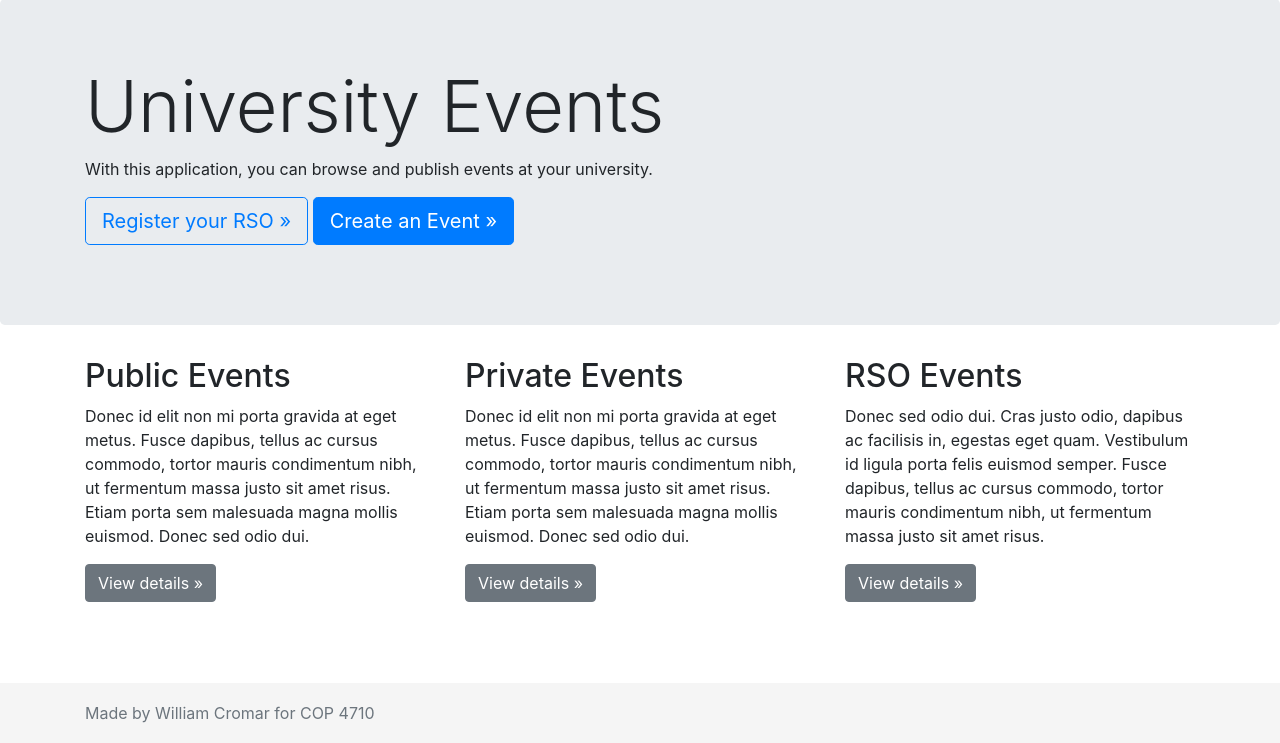
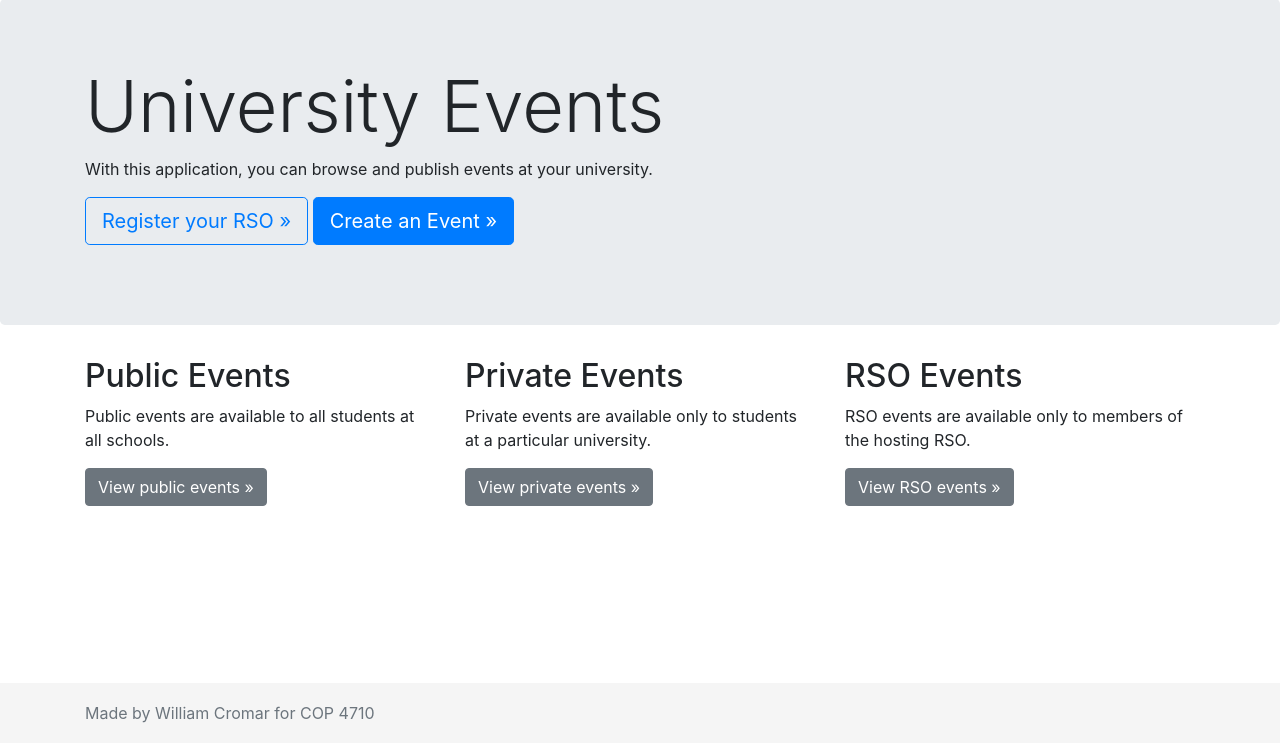
Before and after one commit to will-cromar/COP4710_project, a Flask app: page / in a window 1280 px wide. Shown: the part 57-800 px from the top of the page. Run offline with Flask 2, Linux system fonts and the light colour scheme; parts of the project's set-up code (start-up, migrations or seed data) failed here and were passed over; some libraries are stand-ins or nearby versions.

Commit message:
Implement special event lists.

```diff
--- a/webapp/templates/home.html
+++ b/webapp/templates/home.html
@@ -14,18 +14,18 @@
     <div class="row">
         <div class="col-md-4">
             <h2>Public Events</h2>
-            <p>Donec id elit non mi porta gravida at eget metus. Fusce dapibus, tellus ac cursus commodo, tortor mauris condimentum nibh, ut fermentum massa justo sit amet risus. Etiam porta sem malesuada magna mollis euismod. Donec sed odio dui. </p>
-            <p><a class="btn btn-secondary" href="#" role="button">View details »</a></p>
+            <p>Public events are available to all students at all schools.</p>
+            <p><a class="btn btn-secondary" href="/event/list?filter=public" role="button">View public events »</a></p>
         </div>
         <div class="col-md-4">
             <h2>Private Events</h2>
-            <p>Donec id elit non mi porta gravida at eget metus. Fusce dapibus, tellus ac cursus commodo, tortor mauris condimentum nibh, ut fermentum massa justo sit amet risus. Etiam porta sem malesuada magna mollis euismod. Donec sed odio dui. </p>
-            <p><a class="btn btn-secondary" href="#" role="button">View details »</a></p>
+            <p>Private events are available only to students at a particular university.</p>
+            <p><a class="btn btn-secondary" href="/event/list?filter=private" role="button">View private events »</a></p>
         </div>
         <div class="col-md-4">
             <h2>RSO Events</h2>
-            <p>Donec sed odio dui. Cras justo odio, dapibus ac facilisis in, egestas eget quam. Vestibulum id ligula porta felis euismod semper. Fusce dapibus, tellus ac cursus commodo, tortor mauris condimentum nibh, ut fermentum massa justo sit amet risus.</p>
-            <p><a class="btn btn-secondary" href="#" role="button">View details »</a></p>
+            <p>RSO events are available only to members of the hosting RSO.</p>
+            <p><a class="btn btn-secondary" href="/event/list?filter=rso" role="button">View RSO events »</a></p>
         </div>
         </div>
     </div>
--- a/webapp/views.py
+++ b/webapp/views.py
@@ -1,6 +1,6 @@
 import base64
 
-from flask import render_template, redirect, abort
+from flask import request, render_template, redirect, abort
 from flask_login import current_user, login_required, login_user
 
 from . import app, db, models, login_manager
@@ -331,8 +331,27 @@ def event_edit():
 
 @app.route('/event/list')
 def event_list():
+    f = request.args.get('filter')
     c = db.cursor(named_tuple=True)
-    c.execute("SELECT * FROM ApprovedEvents;")
+    if current_user.is_authenticated and f == "rso":
+        c.execute("SELECT * FROM ApprovedEvents "
+                  "WHERE rsorestriction IN ("
+                  "SELECT rid FROM RSOMembers "
+                  "WHERE username = %s"
+                  ");", (current_user.username,))
+    elif current_user.is_authenticated and f == "private":
+        c.execute("SELECT * FROM ApprovedEvents "
+                  "WHERE urestriction IN ("
+                  "SELECT univid FROM Students "
+                  "WHERE username = %s"
+                  ");", (current_user.username,))
+    elif f == "public":
+        c.execute("SELECT * FROM ApprovedEvents "
+                  "WHERE urestriction IS NULL AND "
+                  "rsorestriction IS NULL;")
+    else:
+        c.execute("SELECT * FROM ApprovedEvents;")
+
     return render_template('event/list.html', rows=c.fetchall())
 
 
```
